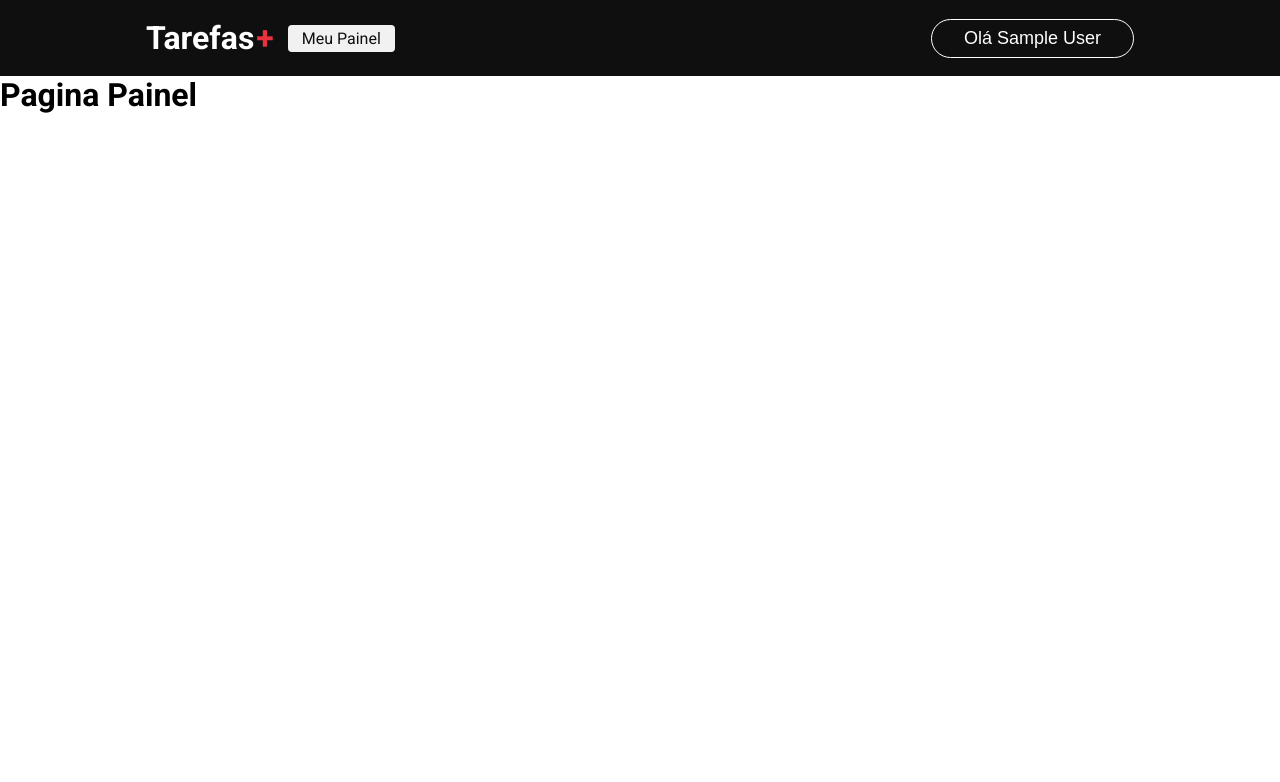
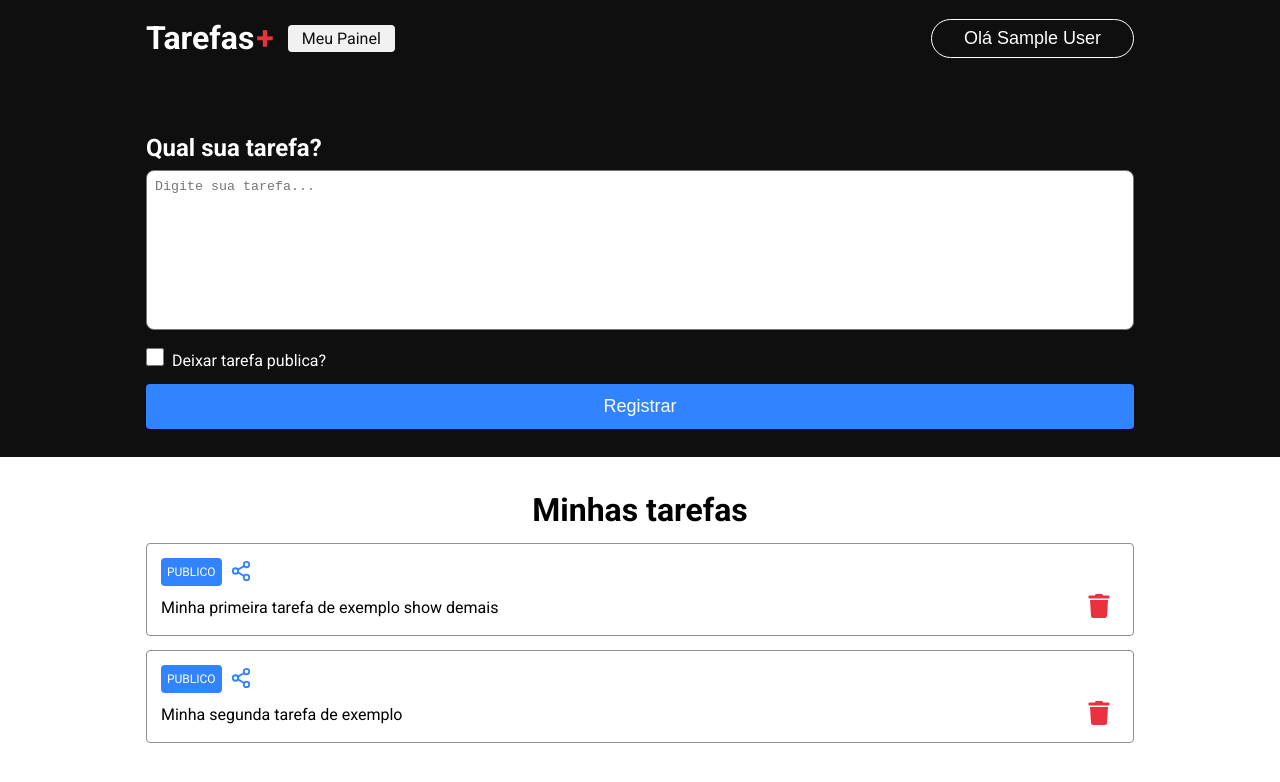
Before and after one commit to Jovinull/taskboard, a Next.js app: page /dashboard in a window 1280 px wide. Shown: the top 782 px of the page. Built offline with nearby package versions, Linux system fonts and the light colour scheme; no server answers; sample sign-in values are in the browser's storage.

Commit message:
Dashboard

```diff
--- a/package.json
+++ b/package.json
@@ -12,7 +12,8 @@
     "next": "15.0.3",
     "next-auth": "^4.24.10",
     "react": "19.0.0-rc-66855b96-20241106",
-    "react-dom": "19.0.0-rc-66855b96-20241106"
+    "react-dom": "19.0.0-rc-66855b96-20241106",
+    "react-icons": "^5.4.0"
   },
   "devDependencies": {
     "@types/node": "^20",
--- /dev/null
+++ b/src/components/textarea/index.tsx
@@ -0,0 +1,6 @@
+import { HTMLProps } from 'react'
+import styles from './styles.module.css'
+
+export function Textarea({ ...rest } : HTMLProps<HTMLTextAreaElement>) {
+    return <textarea className={styles.textarea} {...rest}></textarea>
+}
--- /dev/null
+++ b/src/components/textarea/styles.module.css
@@ -0,0 +1,8 @@
+.textarea {
+    width: 100%;
+    resize: none;
+    height: 160px;
+    border-radius: 8px;
+    outline: none;
+    padding: 8px;
+}
--- a/src/pages/dashboard/index.tsx
+++ b/src/pages/dashboard/index.tsx
@@ -2,6 +2,9 @@
 import styles from "./styles.module.css";
 import Head from "next/head";
 import { getSession } from "next-auth/react";
+import { Textarea } from '../../components/textarea'
+import { FiShare2 } from 'react-icons/fi'
+import { FaTrash } from "react-icons/fa";
 
 export default function Dashboard() {
     return (
@@ -10,7 +13,59 @@
                 <title>Meu painel de Tarefas</title>
             </Head>
 
-            <h1>Pagina Painel</h1>
+            <main className={styles.main}>
+                <section className={styles.content}>
+                    <div className={styles.contentForm}>
+                        <h1 className={styles.title}>Qual sua tarefa?</h1>
+
+                        <form>
+                            <Textarea placeholder="Digite sua tarefa..." />
+                            <div className={styles.checkboxArea}>
+                                <input type="checkbox" className={styles.checkbox} />
+                                <label>Deixar tarefa publica?</label>
+                            </div>
+
+                            <button className={styles.button} type="submit">
+                                Registrar
+                            </button>
+                        </form>
+                    </div>
+                </section>
+                <section className={styles.taskContainer}>
+                    <h1>Minhas tarefas</h1>
+                    <article className={styles.task}>
+                        <div className={styles.tagContainer}>
+                            <label className={styles.tag}>PUBLICO</label>
+                            <button className={styles.shareButton}>
+                                <FiShare2 size={22}color="#3183ff" />
+                            </button>
+                        </div>
+
+                        <div className={styles.taskContent}>
+                            <p>Minha primeira tarefa de exemplo show demais</p>
+                            <button className={styles.trashButton}>
+                                <FaTrash size={24} color="#ea3140" />
+                            </button>
+                        </div>
+                    </article>
+
+                    <article className={styles.task}>
+                        <div className={styles.tagContainer}>
+                            <label className={styles.tag}>PUBLICO</label>
+                            <button className={styles.shareButton}>
+                                <FiShare2 size={22}color="#3183ff" />
+                            </button>
+                        </div>
+
+                        <div className={styles.taskContent}>
+                            <p>Minha segunda tarefa de exemplo</p>
+                            <button className={styles.trashButton}>
+                                <FaTrash size={24} color="#ea3140" />
+                            </button>
+                        </div>
+                    </article>
+                </section>
+            </main>
         </div>
     );
 }
--- a/src/pages/dashboard/styles.module.css
+++ b/src/pages/dashboard/styles.module.css
@@ -0,0 +1,119 @@
+.container {
+    width: 100%
+}
+
+.content {
+    background-color: #0f0f0f;
+    width: 100%;
+    display: flex;
+    align-items: center;
+    justify-content: center;
+}
+
+.contentForm {
+    max-width: 1024px;
+    width: 100%;
+    padding: 0 18px;
+    padding-bottom: 28px;
+    margin-top: 58px;
+}
+
+.title {
+    color: #fff;
+    margin-bottom: 8px;
+}
+
+.checkboxArea label {
+    margin-left: 8px;
+    color: #fff;
+}
+
+.checkboxArea {
+    margin: 14px 0;
+}
+
+.checkbox {
+    width: 18px;
+    height: 18px;
+}
+
+.button {
+    width: 100%;
+    border: 0;
+    border-radius: 4px;
+    color: #fff;
+    background-color: #3183ff;
+    padding: 12px 0;
+    font-size: 18px;
+}
+
+.taskContainer {
+    margin: 34px auto 0 auto;
+    padding: 0 18px;
+    width: 100%;
+    max-width: 1024px;
+    display: flex;
+    flex-direction: column;
+}
+
+.taskContainer a {
+    text-decoration: none;
+    color: #0f0f0f
+}
+
+.taskContainer h1 {
+    text-align: center;
+    font-size: 32px;
+    margin-bottom: 14px;
+}
+
+.task {
+    margin-bottom: 14px;
+    line-height: 150%;
+    display: flex;
+    flex-direction: column;
+    align-items: flex-start;
+    border: 1.5px solid #909090;
+    border-radius: 4px;
+    padding: 14px;
+}
+
+.tagContainer {
+    display: flex;
+    align-items: center;
+    justify-content: center;
+    margin-bottom: 8px;
+}
+
+.tag {
+    background-color: #3183ff;
+    padding: 2px 6px;
+    color: #fff;
+    border-radius: 4px;
+    font-size: 12px;
+}
+
+.shareButton {
+    background: transparent;
+    border: 0;
+    margin: 0 8px;
+    cursor: pointer;
+}
+
+.taskContent {
+    display: flex;
+    align-items: center;
+    justify-content: space-between;
+    width: 100%;
+}
+
+.taskContent p {
+    white-space: pre wrap;
+}
+
+.trashButton {
+    cursor: pointer;
+    background: transparent;
+    border: 0;
+    margin: 0 8px;
+}
```
Also changed, not shown: 1 other file (tests, documents, lock files or other folders).
